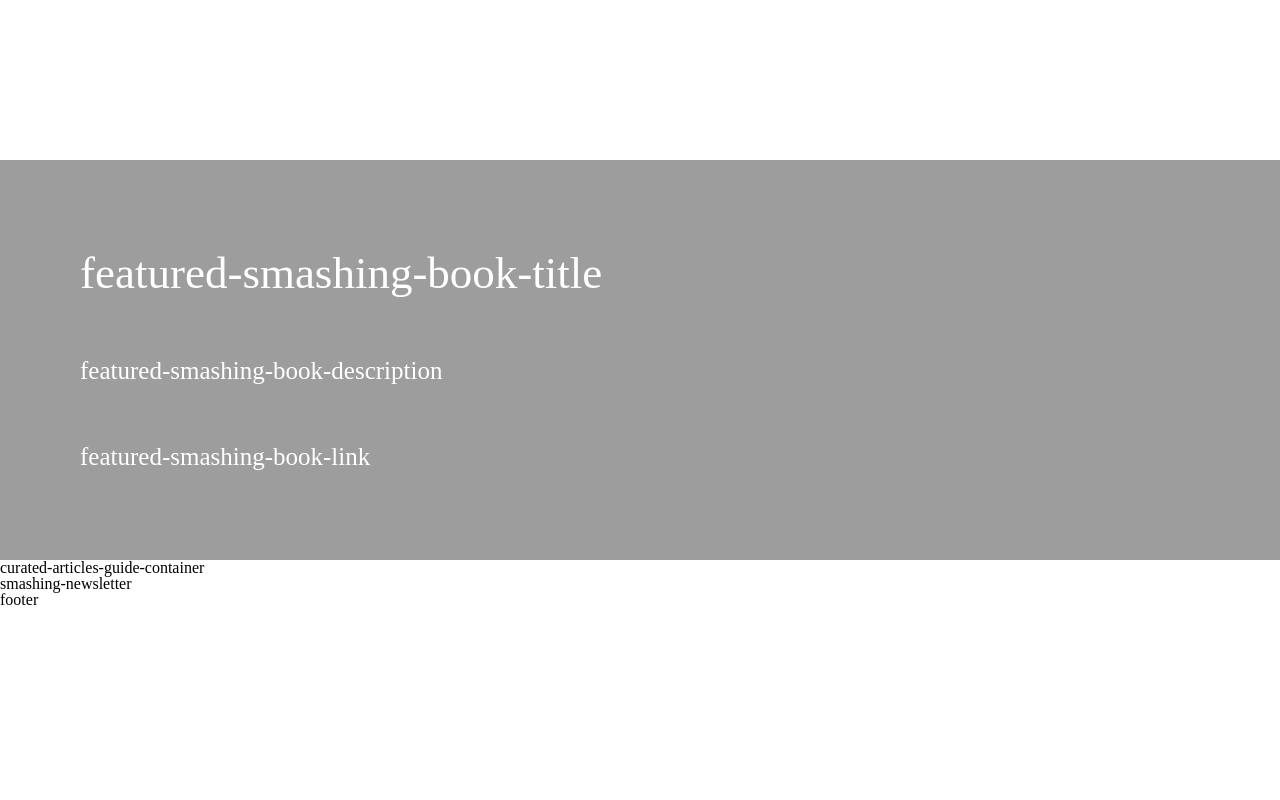
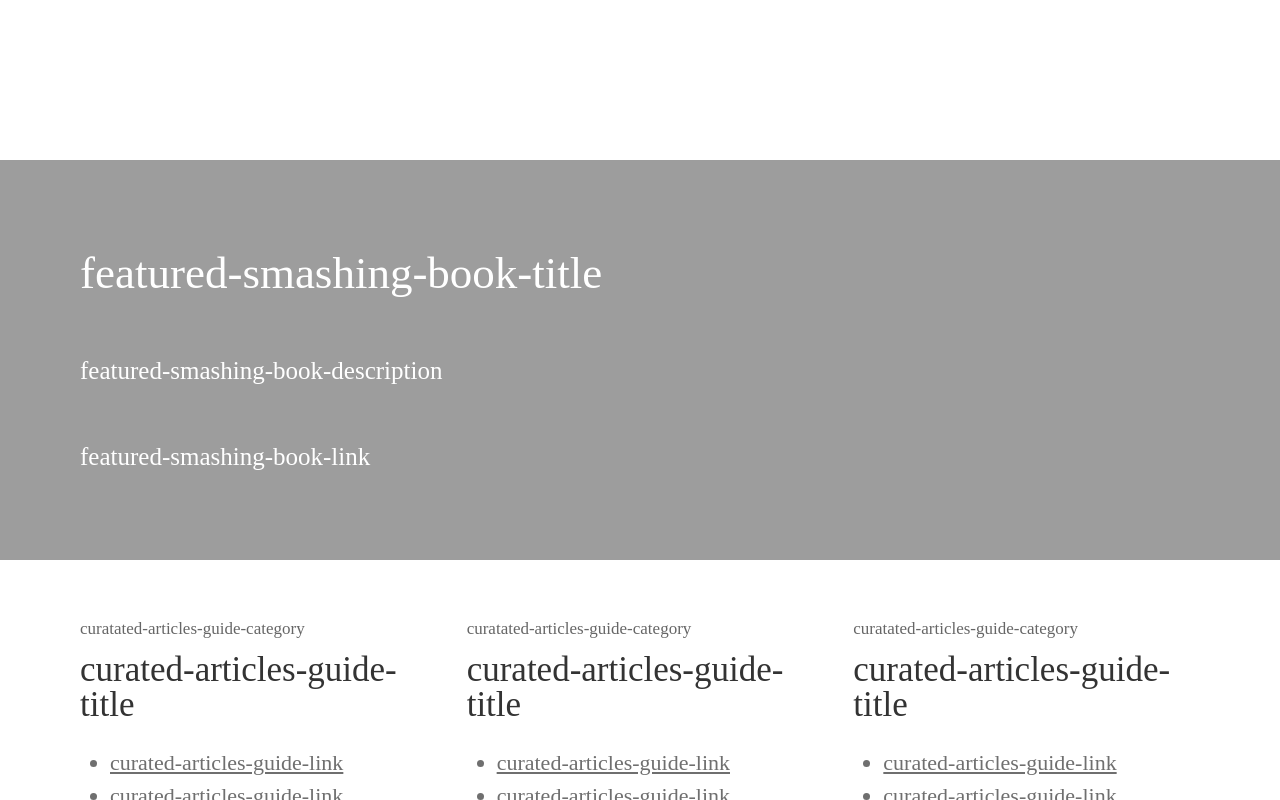
Before and after one commit to AdePrieelle/smashing-magazine-design-teardown, a plain HTML site: page index.html in a window 1280 px wide. Shown: the part 6278-7078 px from the top of the page. Before the commit the page ends 6886 px from the top, so only its background shows below. Drawn offline with Linux system fonts and the light colour scheme.

Commit message:
Add curated articles guides section and smashing newsletter section

```diff
--- a/assets/stylesheets/main.css
+++ b/assets/stylesheets/main.css
@@ -234,7 +234,7 @@ html {
 
 .person-of-the-week {
 	display: flex;
-	grid-column: span 2;
+	grid-column: 1 / -1;
 	height: 400px;
 	margin-top: 50px;
 }
@@ -257,7 +257,7 @@ html {
 	display: grid;
 	align-items: center;
 	height: 400px;
-	background-color: rgb(158, 157, 157);
+	background-color: rgb(157, 157, 157);
 	padding: 60px 80px;
 	color: rgb(255,255,255);
 }
@@ -276,7 +276,64 @@ html {
 
 /* Curated articles guide container */
 
+.curated-articles-guide-container {
+	display: grid;
+	grid-template-columns: repeat(auto-fit, minmax(300px, 1fr));
+	grid-gap: 40px;
+	padding: 60px 80px;
+}
 
+.curated-articles-guide-category {
+	margin-bottom: 15px;
+	font-size: 17px;
+	color: rgb(102, 102, 102);
+}
+
+.curated-articles-guide-title {
+	margin-bottom: 30px;
+	font-size: 35px;
+	color: rgb(51, 51, 51);
+}
+
+.curated-articles-guide-links {
+	margin-left: 30px;
+	font-size: 22px;
+	list-style-type: disc;
+}
+
+.curated-articles-guide-link {
+	margin-bottom: 11px;
+	text-decoration: underline;
+	color: rgb(111, 111, 111);
+}
+
+/* Smashing newsletter */
+
+.smashing-newsletter {
+	height: 1000px;
+	margin-top: 100px;
+	margin-bottom: 300px;
+	color: rgb(255,255,255);
+	background-color: rgb(157, 157, 157);
+	text-align: center;
+}
+
+.smashing-newsletter-title {
+	padding-top: 50px;
+	font-size: 45px;
+}
+
+.smashing-newsletter-description {
+	padding-top: 60px;
+	font-size: 20px;
+}
+
+.smashing-newsletter-subscribe-link {
+	padding-top: 600px;
+	font-size: 25px;
+}
+
+/* Main footer */
 
 
 
--- a/index.html
+++ b/index.html
@@ -187,13 +187,80 @@
           <div class="featured-smashing-book-description">featured-smashing-book-description</div>
           <div class="featured-smashing-book-link">featured-smashing-book-link</div>
         </section>
-        <section class="curated-articles-guide-container">curated-articles-guide-container</section>
-        <section class="smashing-newsletter">smashing-newsletter</section>
+
+        <section class="curated-articles-guide-container">
+          <div class="curated-articles-guide">
+            <div class="curated-articles-guide-category">curatated-articles-guide-category</div>
+            <div class="curated-articles-guide-title">curated-articles-guide-title</div>
+            <ul class="curated-articles-guide-links">
+              <li class="curated-articles-guide-link">curated-articles-guide-link</li>
+              <li class="curated-articles-guide-link">curated-articles-guide-link</li>
+              <li class="curated-articles-guide-link">curated-articles-guide-link</li>
+              <li class="curated-articles-guide-link">curated-articles-guide-link</li>
+              <li class="curated-articles-guide-link">curated-articles-guide-link</li>
+              <li class="curated-articles-guide-link">curated-articles-guide-link</li>
+              <li class="curated-articles-guide-link">curated-articles-guide-link</li>
+              <li class="curated-articles-guide-link">curated-articles-guide-link</li>
+            </ul>
+          </div>
+          <div class="curated-articles-guide">
+            <div class="curated-articles-guide-category">curatated-articles-guide-category</div>
+            <div class="curated-articles-guide-title">curated-articles-guide-title</div>
+            <ul class="curated-articles-guide-links">
+              <li class="curated-articles-guide-link">curated-articles-guide-link</li>
+              <li class="curated-articles-guide-link">curated-articles-guide-link</li>
+              <li class="curated-articles-guide-link">curated-articles-guide-link</li>
+              <li class="curated-articles-guide-link">curated-articles-guide-link</li>
+              <li class="curated-articles-guide-link">curated-articles-guide-link</li>
+              <li class="curated-articles-guide-link">curated-articles-guide-link</li>
+              <li class="curated-articles-guide-link">curated-articles-guide-link</li>
+            </ul>
+          </div>
+          <div class="curated-articles-guide">
+            <div class="curated-articles-guide-category">curatated-articles-guide-category</div>
+            <div class="curated-articles-guide-title">curated-articles-guide-title</div>
+            <ul class="curated-articles-guide-links">
+              <li class="curated-articles-guide-link">curated-articles-guide-link</li>
+              <li class="curated-articles-guide-link">curated-articles-guide-link</li>
+              <li class="curated-articles-guide-link">curated-articles-guide-link</li>
+              <li class="curated-articles-guide-link">curated-articles-guide-link</li>
+              <li class="curated-articles-guide-link">curated-articles-guide-link</li>
+              <li class="curated-articles-guide-link">curated-articles-guide-link</li>
+              <li class="curated-articles-guide-link">curated-articles-guide-link</li>
+              <li class="curated-articles-guide-link">curated-articles-guide-link</li>
+              <li class="curated-articles-guide-link">curated-articles-guide-link</li>
+              <li class="curated-articles-guide-link">curated-articles-guide-link</li>
+            </ul>
+          </div>
+          <div class="curated-articles-guide">
+            <div class="curated-articles-guide-category">curatated-articles-guide-category</div>
+            <div class="curated-articles-guide-title">curated-articles-guide-title</div>
+            <ul class="curated-articles-guide-links">
+              <li class="curated-articles-guide-link">curated-articles-guide-link</li>
+              <li class="curated-articles-guide-link">curated-articles-guide-link</li>
+              <li class="curated-articles-guide-link">curated-articles-guide-link</li>
+              <li class="curated-articles-guide-link">curated-articles-guide-link</li>
+              <li class="curated-articles-guide-link">curated-articles-guide-link</li>
+              <li class="curated-articles-guide-link">curated-articles-guide-link</li>
+              <li class="curated-articles-guide-link">curated-articles-guide-link</li>
+              <li class="curated-articles-guide-link">curated-articles-guide-link</li>
+              <li class="curated-articles-guide-link">curated-articles-guide-link</li>
+            </ul>
+          </div>
+        </section>
+
+        <section class="smashing-newsletter">
+          <div class="smashing-newsletter-title">smashing-newsletter-title</div>
+          <div class="smashing-newsletter-description">smashing-newsletter-description</div>
+          <div class="smashing-newsletter-subscribe-link">smashing-newsletter-subscribe-link</div>
+        </section>
+
       </div>
+
     </div>
 
     <footer class="main-footer">
-      footer
+      main-footer
     </footer>
 
 
```
